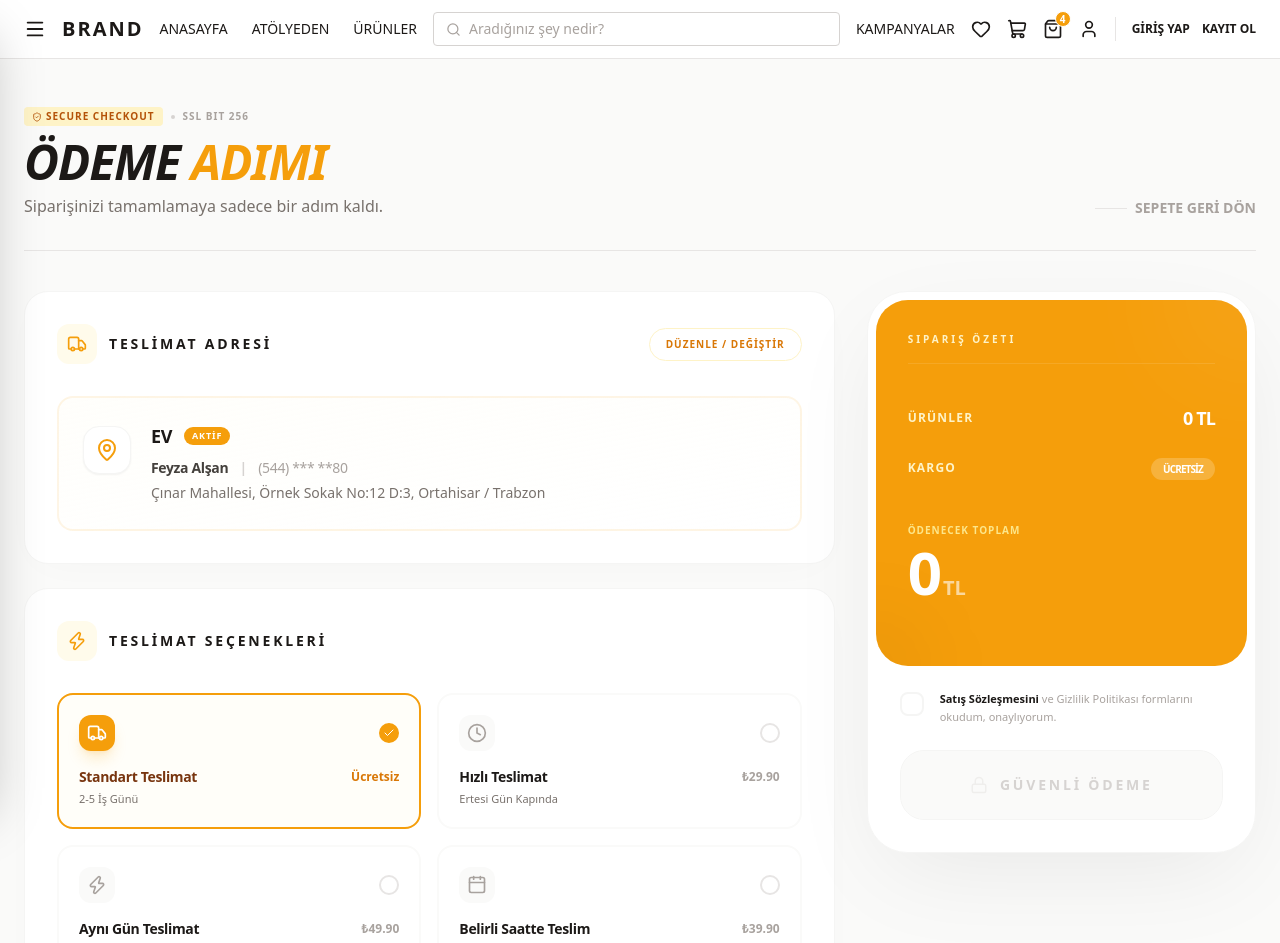
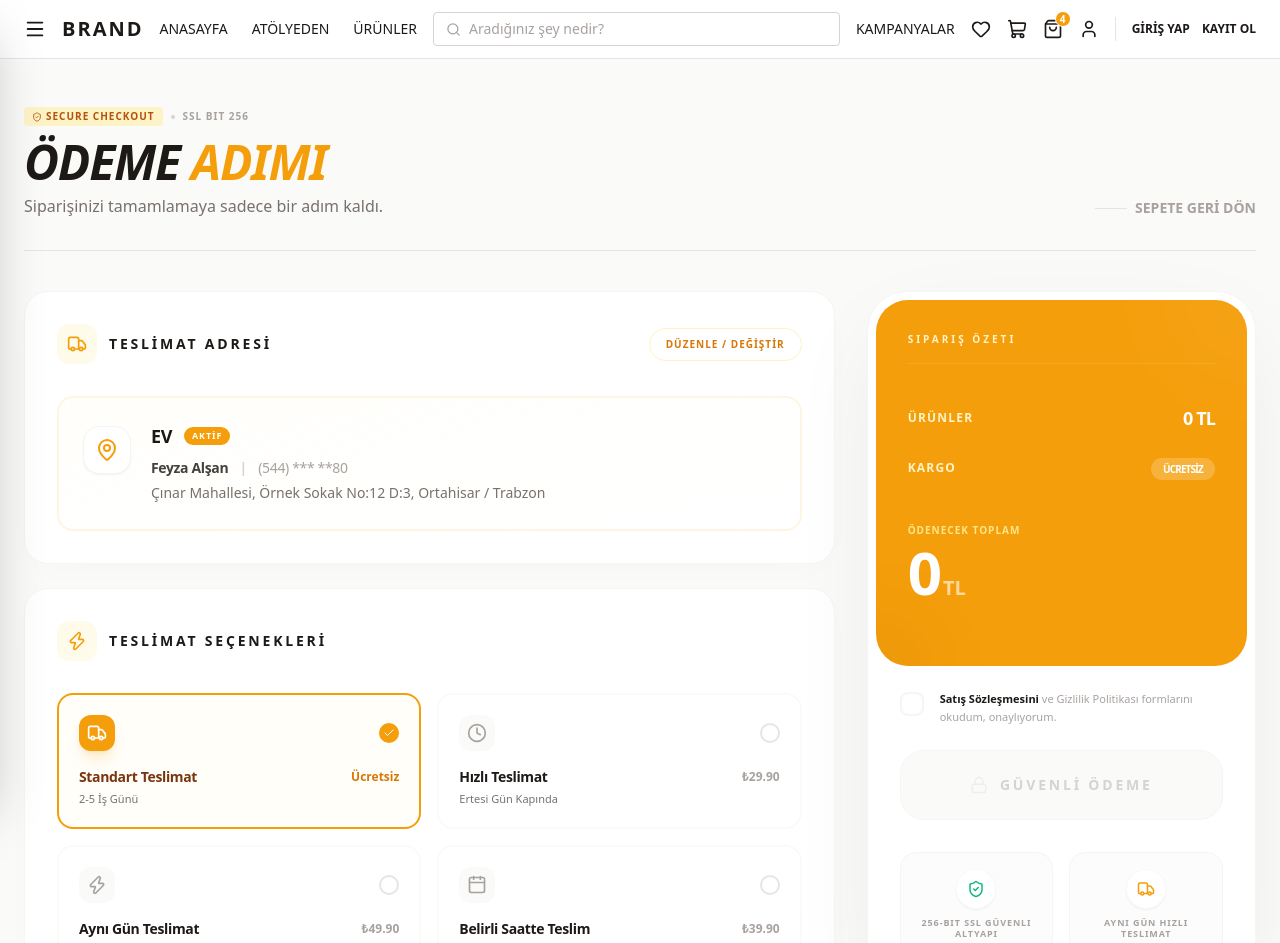
Before and after one commit to vasakz/ecommerce-app, a React (Vite) app: page /odeme in a window 1280 px wide. Shown: the top 943 px of the page. Built offline with nearby package versions, Linux system fonts and the light colour scheme.

Commit message:
feat: ödeme sayfasına güvenlik ve teslimat rozetleri eklendi

```diff
--- a/src/pages/Payment/Payment.jsx
+++ b/src/pages/Payment/Payment.jsx
@@ -707,6 +707,22 @@ function Payment() {
                       <span>GÜVENLİ ÖDEME</span>
                     </div>
                 </button>
+
+                {/* Secure Highlights */}
+                <div className="mt-8 grid grid-cols-2 gap-4 animate-in fade-in slide-in-from-bottom-4 duration-1000">
+                  <div className="flex flex-col items-center gap-2 p-4 bg-stone-50/50 rounded-2xl border border-stone-100 group hover:bg-white hover:shadow-xl hover:shadow-stone-200/50 transition-all duration-300">
+                    <div className="w-10 h-10 rounded-full bg-white flex items-center justify-center shadow-sm border border-stone-50 group-hover:scale-110 transition-transform">
+                      <ShieldCheck size={18} className="text-emerald-500" />
+                    </div>
+                    <span className="text-[9px] font-black text-stone-400 uppercase tracking-widest text-center leading-tight">256-bit SSL Güvenli Altyapı</span>
+                  </div>
+                  <div className="flex flex-col items-center gap-2 p-4 bg-stone-50/50 rounded-2xl border border-stone-100 group hover:bg-white hover:shadow-xl hover:shadow-stone-200/50 transition-all duration-300">
+                    <div className="w-10 h-10 rounded-full bg-white flex items-center justify-center shadow-sm border border-stone-50 group-hover:scale-110 transition-transform">
+                      <Truck size={18} className="text-amber-500" />
+                    </div>
+                    <span className="text-[9px] font-black text-stone-400 uppercase tracking-widest text-center leading-tight">Aynı Gün Hızlı Teslimat</span>
+                  </div>
+                </div>
             </div>
           </aside>
         </div>
```
